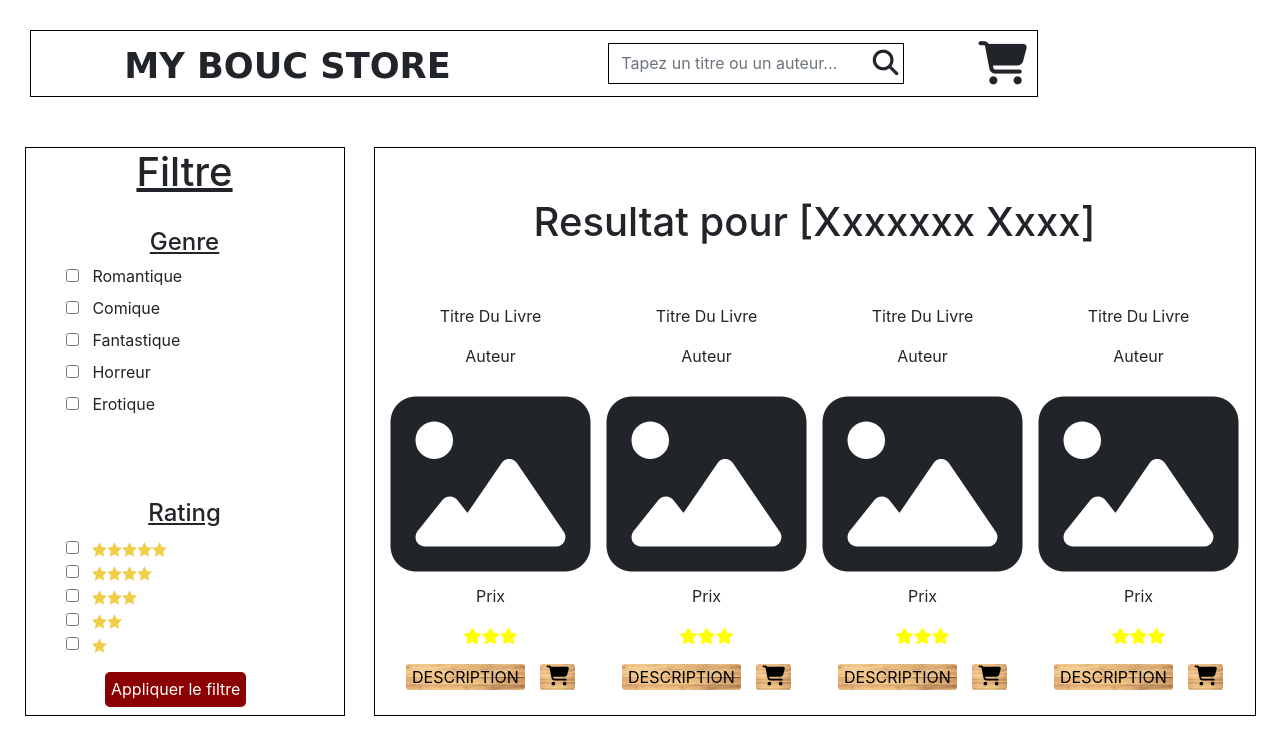
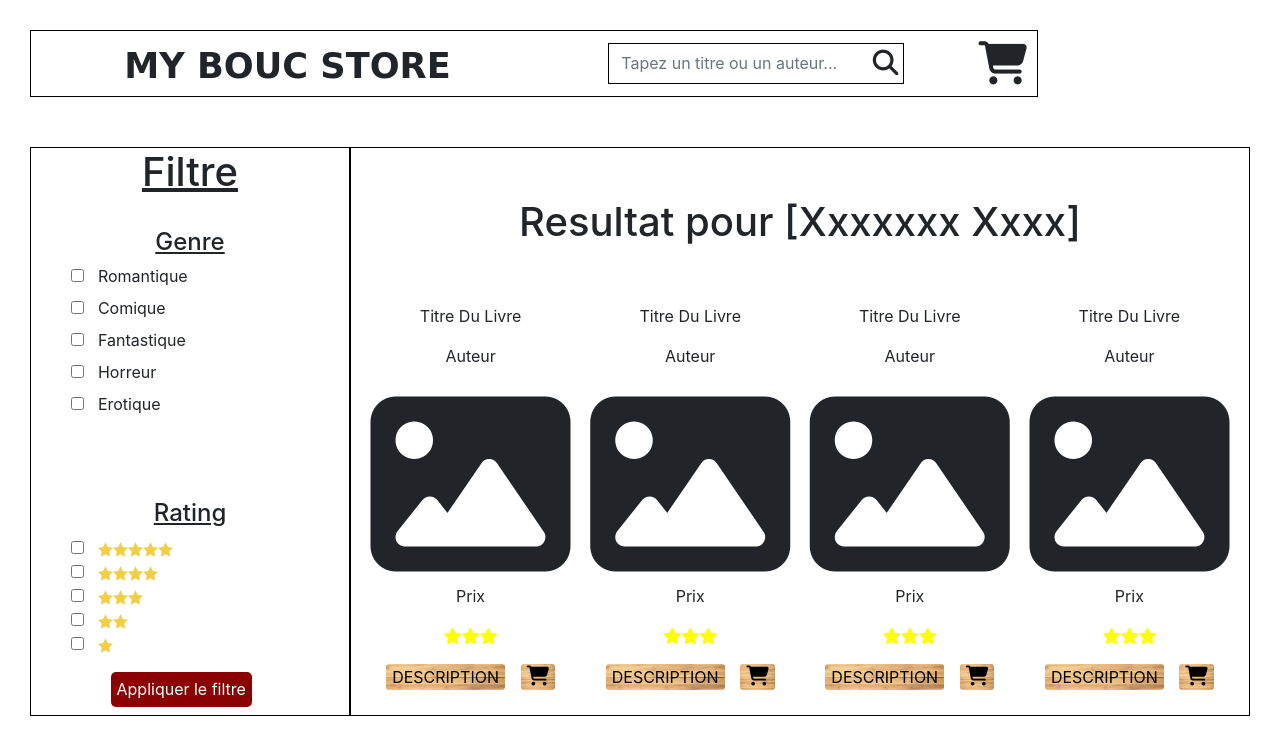
Before and after one commit to wallas938/my-book-store, an Angular app: page / in a window 1280 px wide. Shown: the top 754 px of the page. Built offline with nearby package versions, Linux system fonts and the light colour scheme; a web font is replaced by a local one.

Commit message:
main et filter positionnées correctement

```diff
--- a/src/app/filter/filter.component.css
+++ b/src/app/filter/filter.component.css
@@ -3,6 +3,7 @@
 	border: 1px black solid;
 	height: 100%;
 	width: 320px;
+	margin-left: 20px;
 }
 
 h1, h4{
--- a/src/app/main/main.component.css
+++ b/src/app/main/main.component.css
@@ -1,13 +1,14 @@
 #main-container {
   display: flex;
-  justify-content: space-around;
+  justify-content: space-between;
   width: 100%;
 }
 
 main {
   border: 1px solid black;
-  width: 70%;
+  width: 75%;
   padding-bottom: 25px;
+  margin-right: 20px;
 }
 
 #request-results-container {
```
